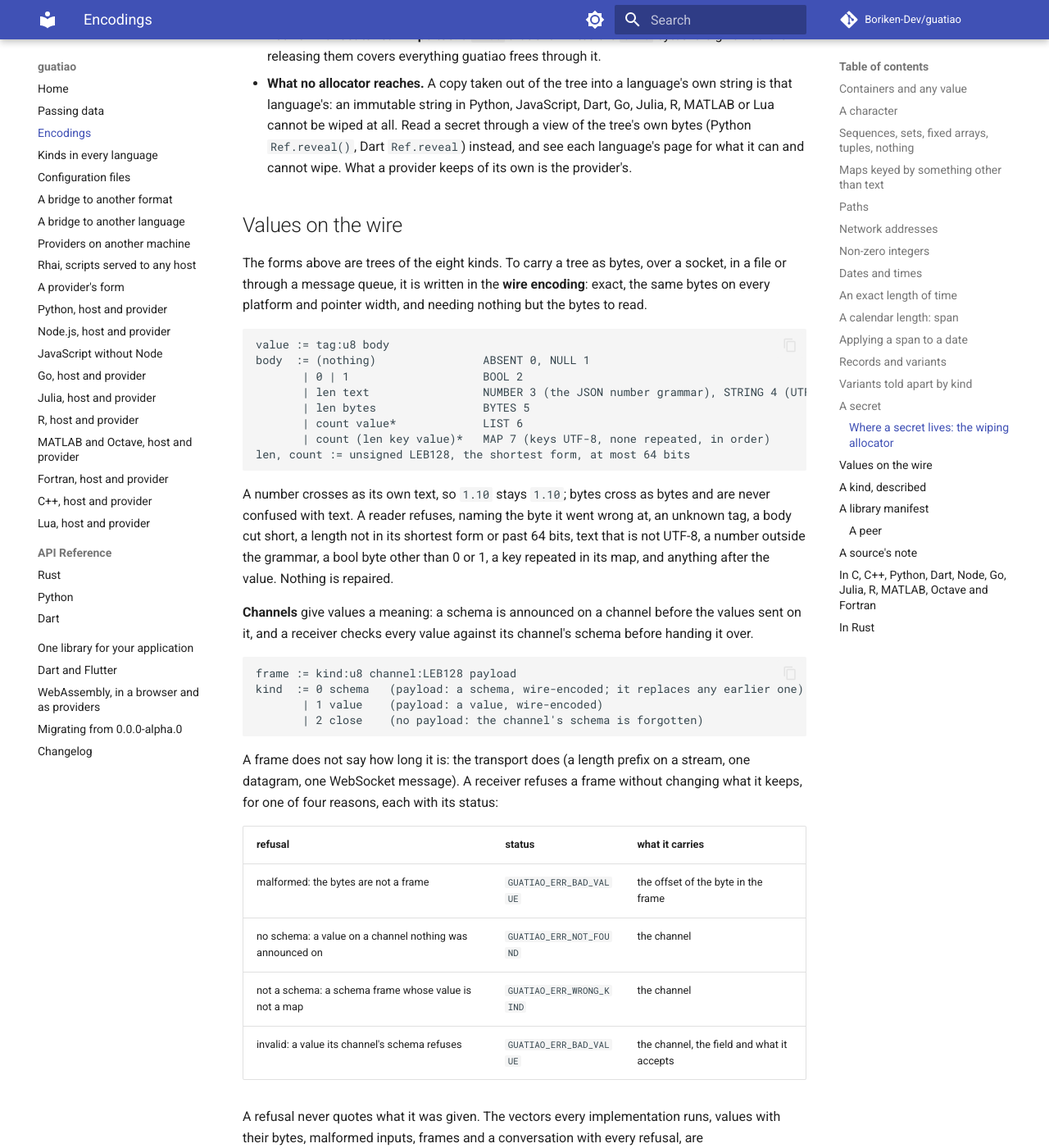
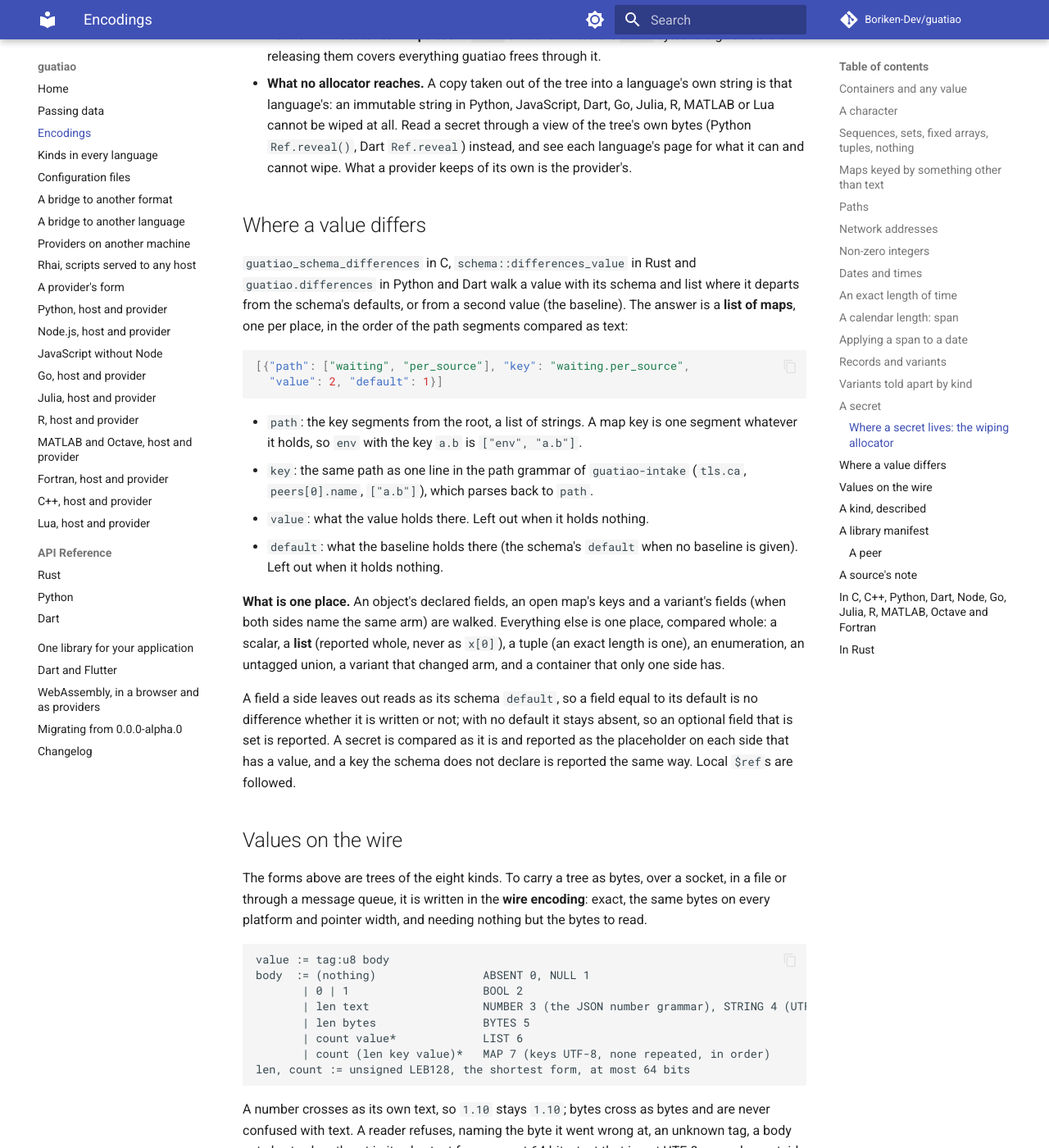
Before and after one commit to Boriken-Dev/guatiao, an MkDocs documentation site: the page built from docs/encodings.md, in a window 1280 px wide and 1400 px high, scrolled down 10161 px. Shown: the whole window at 82% size. Built offline with MkDocs 1.6.1 and Material for MkDocs 9.7.7, drawn with Linux system fonts in a browser that asks for light colours; comment, search, counter and statistics services are not loaded.

Commit message:
docs: the shape of the differences list, its leaf rule and the changelog line

````diff
--- a/docs/encodings.md
+++ b/docs/encodings.md
@@ -462,6 +462,43 @@ in memory guatiao manages.
   page for what it can and cannot wipe. What a provider keeps of its own
   is the provider's.
 
+## Where a value differs
+
+`guatiao_schema_differences` in C, `schema::differences_value` in Rust
+and `guatiao.differences` in Python and Dart walk a value with its
+schema and list where it departs from the schema's defaults, or from a
+second value (the baseline). The answer is a **list of maps**, one per
+place, in the order of the path segments compared as text:
+
+```json
+[{"path": ["waiting", "per_source"], "key": "waiting.per_source",
+  "value": 2, "default": 1}]
+```
+
+- `path`: the key segments from the root, a list of strings. A map key
+  is one segment whatever it holds, so `env` with the key `a.b` is
+  `["env", "a.b"]`.
+- `key`: the same path as one line in the path grammar of
+  `guatiao-intake` (`tls.ca`, `peers[0].name`, `["a.b"]`), which parses
+  back to `path`.
+- `value`: what the value holds there. Left out when it holds nothing.
+- `default`: what the baseline holds there (the schema's `default` when
+  no baseline is given). Left out when it holds nothing.
+
+**What is one place.** An object's declared fields, an open map's keys
+and a variant's fields (when both sides name the same arm) are walked.
+Everything else is one place, compared whole: a scalar, a **list**
+(reported whole, never as `x[0]`), a tuple (an exact length is one), an
+enumeration, an untagged union, a variant that changed arm, and a
+container that only one side has.
+
+A field a side leaves out reads as its schema `default`, so a field
+equal to its default is no difference whether it is written or not; with
+no default it stays absent, so an optional field that is set is
+reported. A secret is compared as it is and reported as the placeholder
+on each side that has a value, and a key the schema does not declare is
+reported the same way. Local `$ref`s are followed.
+
 ## Values on the wire
 
 The forms above are trees of the eight kinds. To carry a tree as bytes,
````
Also changed, not shown: CHANGELOG.md (+11 -0 lines), crates/guatiao/AGENTS.md (+34 -0 lines).
